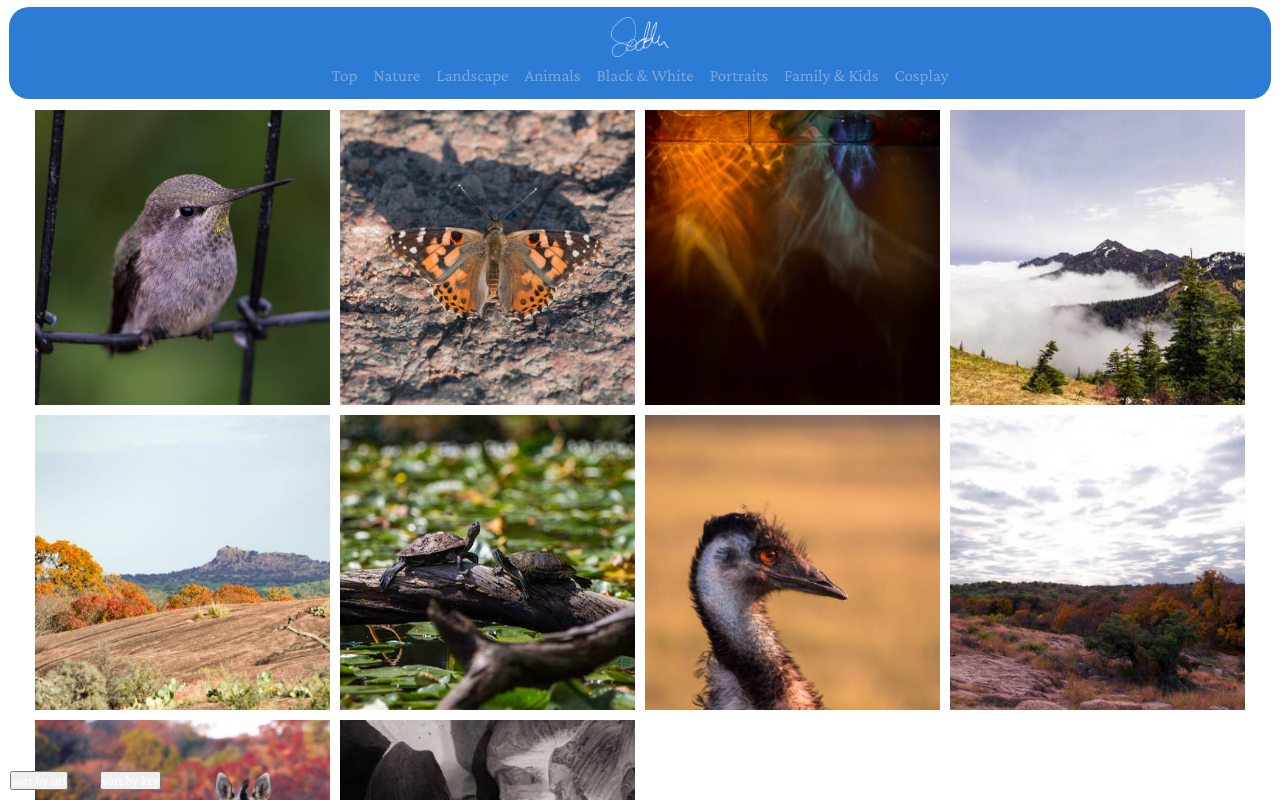
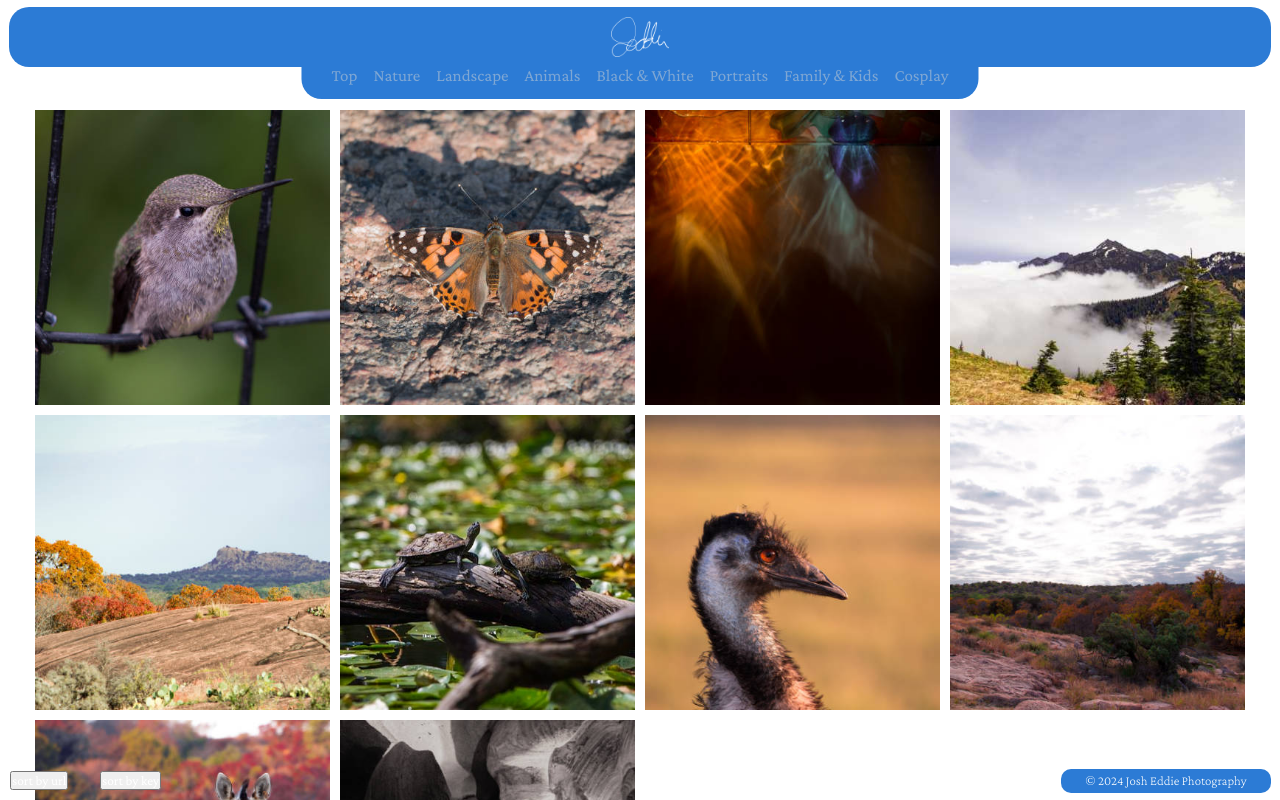
Before and after one commit to JoshEddie/photos_josheddie_com, a React (Create React App) app: page /photos in a window 1280 px wide. Shown: the top 800 px of the page. Built offline with nearby package versions, Linux system fonts and the light colour scheme.

Commit message:
Router, and Home

```diff
--- a/package.json
+++ b/package.json
@@ -8,7 +8,6 @@
     "@testing-library/user-event": "^13.5.0",
     "react": "^18.2.0",
     "react-dom": "^18.2.0",
-    "react-router-dom": "^6.16.0",
     "react-scripts": "5.0.1",
     "web-vitals": "^2.1.4"
   },
@@ -35,5 +34,8 @@
       "last 1 firefox version",
       "last 1 safari version"
     ]
+  },
+  "devDependencies": {
+    "react-router-dom": "^6.16.0"
   }
 }
--- a/src/App.js
+++ b/src/App.js
@@ -1,11 +1,20 @@
+import React, { useState, useEffect } from 'react';
+import ReactDOM from "react-dom/client";
+import { BrowserRouter, Routes, Route } from "react-router-dom";
+
+import Home from './components/Home'
 import ImageBrowser from './components/ImageBrowser'
-import React, { useState, useEffect } from 'react';
 
 function App() {
 
   return (
     <>
-    <ImageBrowser />
+    <BrowserRouter>
+      <Routes>
+        <Route path="/" element={<Home />}></Route>
+        <Route path="/photos" element={<ImageBrowser />}></Route>
+      </Routes>
+    </BrowserRouter>
     </>
   );
 }
--- /dev/null
+++ b/src/components/Copyright.js
@@ -0,0 +1,12 @@
+export default function Copyright() {
+
+    var date = new Date();
+
+    return (
+        <section className="copyright">
+
+            © {date.getFullYear()} Josh Eddie Photography
+
+        </section>
+    )
+}
--- /dev/null
+++ b/src/components/Home.js
@@ -0,0 +1,7 @@
+export default function Home() {
+    return (
+        <>
+        <a href='/photos'>Photos</a>
+        </>
+    )
+}
--- a/src/components/ImageBrowser.js
+++ b/src/components/ImageBrowser.js
@@ -1,10 +1,12 @@
+import React, { useState, useEffect, useRef } from 'react';
+
 import '../css/ImageBrowser.css';
 
 import {imageList} from './imageList';
 import Image from './Image'
 import ImageBrowserNav from './ImageBrowserNav'
 import Sort from './Sort';
-import React, { useState, useEffect, useRef } from 'react';
+import Copyright from './Copyright';
 
 function App() {
 
@@ -122,6 +124,7 @@ function App() {
             </Sort>
         </section>
     </section>
+    <Copyright />
     <button
       style={{position: 'fixed', bottom: 10, left: 10, zIndex: 10000}}
       onClick={() => sortImages('url')}>sort by url</button>
--- a/src/components/Logo.js
+++ b/src/components/Logo.js
@@ -1,7 +1,7 @@
 export function SmallLogo() {
-    return <img src="logos/jeddie-logo_white.png" className="logo" />;
+    return <img src="../logos/jeddie-logo_white.png" className="logo" />;
 }
 
 export default function Logo() {
-    return <img src="logos/jeddiePhotography_logo-750px_2021.png" className="logo" />
+    return <img src="../logos/jeddiePhotography_logo-750px_2021.png" className="logo" />
 }
--- a/src/css/ImageBrowser.css
+++ b/src/css/ImageBrowser.css
@@ -18,6 +18,32 @@
     text-align: left;
 }
 
+.copyright {
+    position: fixed;
+    background-color: #1d74d5; /*Fallback Support*/
+    background-color: var(--mainColorRGBA-Opacity95);
+    bottom: 15px;
+    left: 50%;
+    transform: translate(-50%, 0);
+    border-radius: 10px;
+    min-width: 190px;
+    font-size: 13px;
+    line-height: 14px;
+	font-weight: 100;
+    padding: 5px 10px
+}
+
+@media screen and (min-width: 500px) {
+
+    .copyright {
+        left: auto;
+        right: 9px;
+        bottom: 7px;
+        transform: none;
+    }
+
+}
+
 @media screen and (min-width: 600px) {.photoDisplay {padding: 0 20px 40px 20px;}}
 @media screen and (min-width: 1000px) {.photoDisplay {padding: 0 30px 40px 30px;}}
 @media screen and (min-width: 1500px) {.photoDisplay {padding: 0 40px 40px 40px;}}
--- a/src/css/ImageBrowserNav.css
+++ b/src/css/ImageBrowserNav.css
@@ -48,3 +48,21 @@
     color: #ffffff;
     border-bottom: 1px solid #ffffff;
 }
+
+@media screen and (min-width: 500px) {
+
+    .imageSort {
+        right: auto;
+        left: 50%;
+        transform: translateX(-50%);
+    }
+
+    .imageSort a.Selected {
+        display: inline-block;
+    }
+
+    .header {
+        border-radius: 20px;
+    }
+
+}
```
Also changed, not shown: 1 other file (tests, documents, lock files or other folders).
